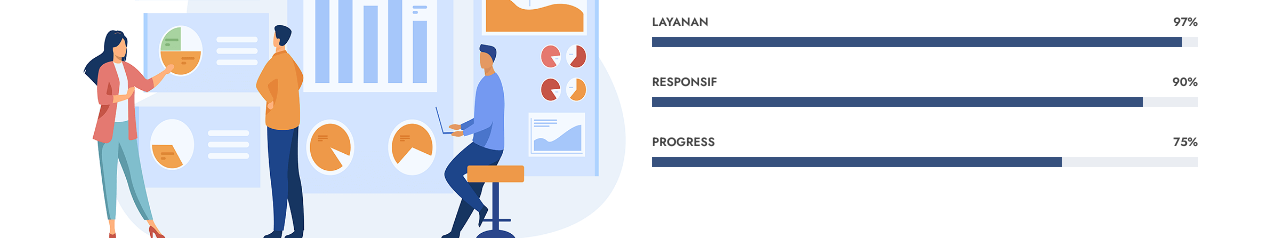
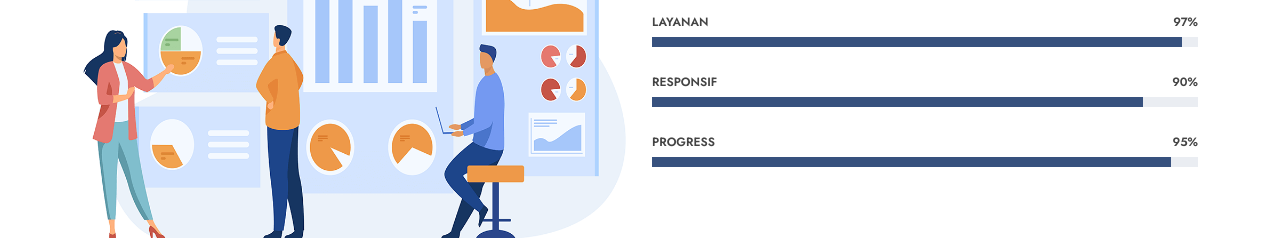
Before and after one commit to Dendiplsr04/Shibu-X-Store, a plain HTML site: page index.html in a window 1280 px wide. Shown: the part 1501-1741 px from the top of the page. Drawn offline with nearby package versions, Linux system fonts and the light colour scheme.

Commit message:
first commit

```diff
--- a/index.html
+++ b/index.html
@@ -223,9 +223,9 @@
               </div><!-- End Skills Item -->
 
               <div class="progress">
-                <span class="skill"><span>progress</span> <i class="val">75%</i></span>
+                <span class="skill"><span>progress</span> <i class="val">95%</i></span>
                 <div class="progress-bar-wrap">
-                  <div class="progress-bar" role="progressbar" aria-valuenow="75" aria-valuemin="0" aria-valuemax="100"></div>
+                  <div class="progress-bar" role="progressbar" aria-valuenow="95" aria-valuemin="0" aria-valuemax="100"></div>
                 </div>
               </div><!-- End Skills Item -->
 
```
Also changed, not shown: assets/img/why-us1.png (deleted).
